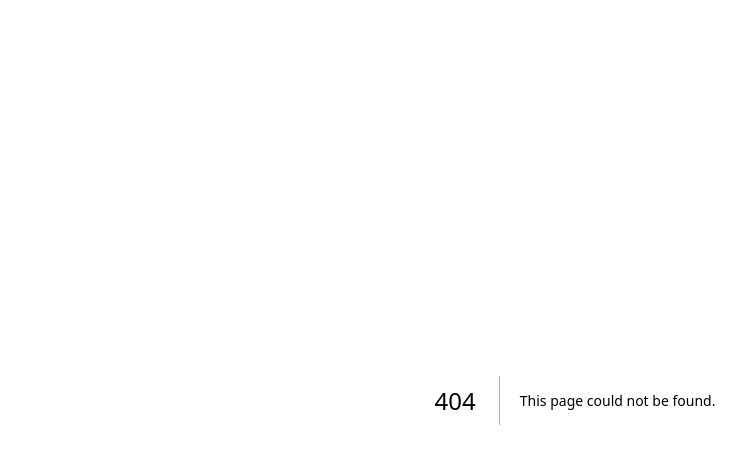
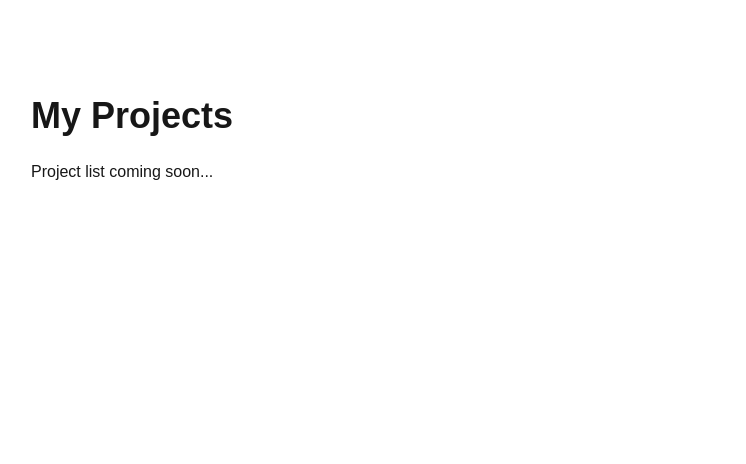
Before and after one commit to st3phable/portfolio, a Next.js app: page /projects in a window 1280 px wide. Before the commit this address had no page. Shown: the top 464 px of the page, without its empty margins (65-811 px from the left). Built offline with nearby package versions, Linux system fonts and the light colour scheme.

Commit message:
Recreate projects page

```diff
--- /dev/null
+++ b/src/app/projects/page.tsx
@@ -0,0 +1,8 @@
+export default function Projects() {
+  return (
+    <div className='min-h-screen p-24'>
+      <h1 className='text-4xl font-bold mb-6'>My Projects</h1>
+      <p>Project list coming soon...</p>
+    </div>
+  );
+}
```
